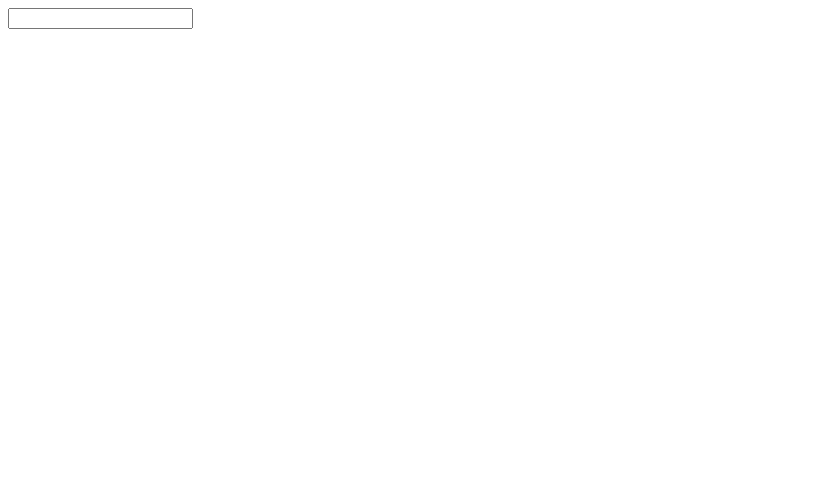
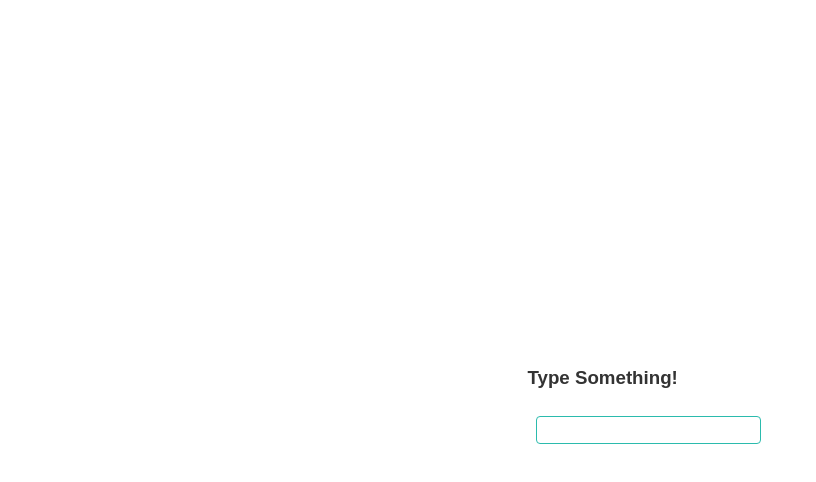
Before and after one commit to abinavseelan/react-design-patterns, a React (Create React App) app: page /provider in a window 1280 px wide. Shown: the top 482 px of the page, without its empty margins (0-816 px from the left). Built offline with nearby package versions, Linux system fonts and the light colour scheme.

Commit message:
Add some styling fixes

```diff
--- a/src/App.js
+++ b/src/App.js
@@ -12,7 +12,7 @@ import ToC from './ToC';
 class App extends Component {
   render() {
     return (
-      <React.Fragment>
+      <div className="container">
         <Router>
           <Switch>
             <React.Fragment>
@@ -40,9 +40,7 @@ class App extends Component {
             </React.Fragment>
           </Switch>
         </Router>
-
-
-      </React.Fragment>
+      </div>
     );
   }
 }
--- a/src/Patterns/HoC/Translate.js
+++ b/src/Patterns/HoC/Translate.js
@@ -2,10 +2,10 @@ import React from 'react';
 
 const strings = {
     en: {
-        title: 'to infinity and beyond',
+        title: 'to infinity and beyond 🚀',
     },
     fr: {
-        title: 'vers l\'infini et au-delà',
+        title: 'vers l\'infini et au-delà 🚀',
     }
 }
 
--- a/src/Patterns/Provider/index.js
+++ b/src/Patterns/Provider/index.js
@@ -19,15 +19,18 @@ class App extends React.Component {
 
     render() {
         return (
+            <div>
                 <Context.Provider
                     value={{
                         value: this.state.value,
                         onChange: this.onChange,
                     }}
                 >
+                    <h3>Type Something!</h3>
                     <Component1 />
                     <pre>{this.state.value}</pre>
                 </Context.Provider>
+            </div>
         )
     }
 };
--- a/src/Patterns/compound-components/index.js
+++ b/src/Patterns/compound-components/index.js
@@ -4,6 +4,7 @@ import PrivacySetting from "./PrivacySetting";
 
 function App() {
   return (
+    <div>
       <PrivacySetting>
         <PrivacySetting.Checkbox>Make profile public</PrivacySetting.Checkbox>
 
@@ -11,6 +12,7 @@ function App() {
           This will let everyone view your profile.
         </PrivacySetting.Message>
       </PrivacySetting>
+    </div>
   );
 }
 
--- a/src/Patterns/flexible-compound-components/index.js
+++ b/src/Patterns/flexible-compound-components/index.js
@@ -15,7 +15,7 @@ class App extends React.Component {
 
   render() {
     return (
-      <React.Fragment>
+      <div>
         <Form onSubmit={this.onSubmit}>
           <h1>Contact Details</h1>
 
@@ -29,7 +29,7 @@ class App extends React.Component {
         </Form>
 
         <pre>{JSON.stringify(this.state.result, null, 2)}</pre>
-      </React.Fragment>
+      </div>
     );
   }
 }
--- a/src/Patterns/prop-getters/Analytics.js
+++ b/src/Patterns/prop-getters/Analytics.js
@@ -12,7 +12,7 @@ const AnalyticsProps = {
 const getAnalyticsProps = ({ onClick, ...rest}) => {
     return {
         ...rest,
-        AnalyticsProps,
+        ...AnalyticsProps,
         onClick(...args) {
             onClick(...args);
             AnalyticsProps.onClick(...args);
--- a/src/Patterns/state-reducers/index.js
+++ b/src/Patterns/state-reducers/index.js
@@ -19,7 +19,7 @@ class App extends React.Component {
 
     render() {
         return (
-            <SubmittableInput reducer={this.inputReducer} />
+            <SubmittableInput reducer={this.inputReducer} onSubmit={() => {}} />
         );
     }
 }
--- a/src/ToC.js
+++ b/src/ToC.js
@@ -1,6 +1,4 @@
 import React from 'react';
-
-import './styles.css';
 
 import { Link } from 'react-router-dom';
 
--- a/src/index.js
+++ b/src/index.js
@@ -2,4 +2,6 @@ import React from 'react';
 import ReactDOM from 'react-dom';
 import App from './App';
 
+import './styles.css';
+
 ReactDOM.render(<App />, document.getElementById('root'));
--- a/src/styles.css
+++ b/src/styles.css
@@ -1,6 +1,7 @@
 * {
     box-sizing: border-box;
     font-family: sans-serif;
+    color: #333333;
 }
 
 .container {
@@ -23,3 +24,12 @@
     text-decoration: none;
     color: inherit;
 }
+
+input {
+    padding: 4px 8px;
+    border: 1px solid #2bbbad;
+    border-radius: 4px;
+    font-size: 1em;
+
+    margin: 8px;
+}
```
Lines whose indentation alone changed are shown as unchanged.
